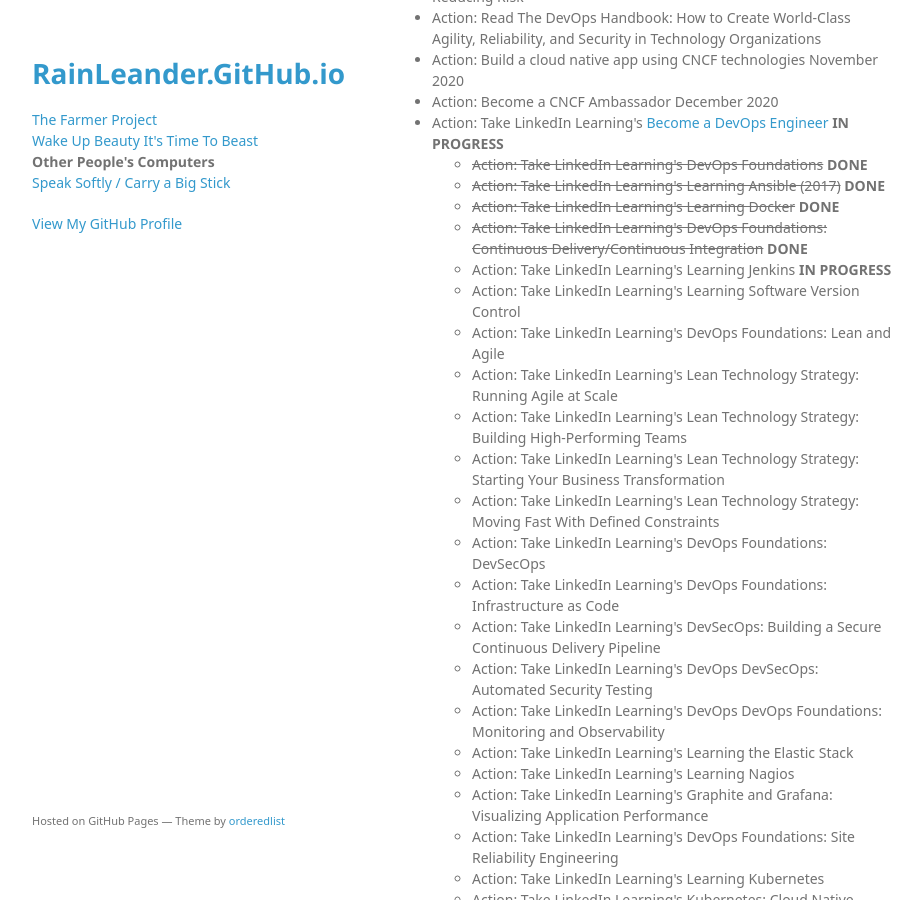
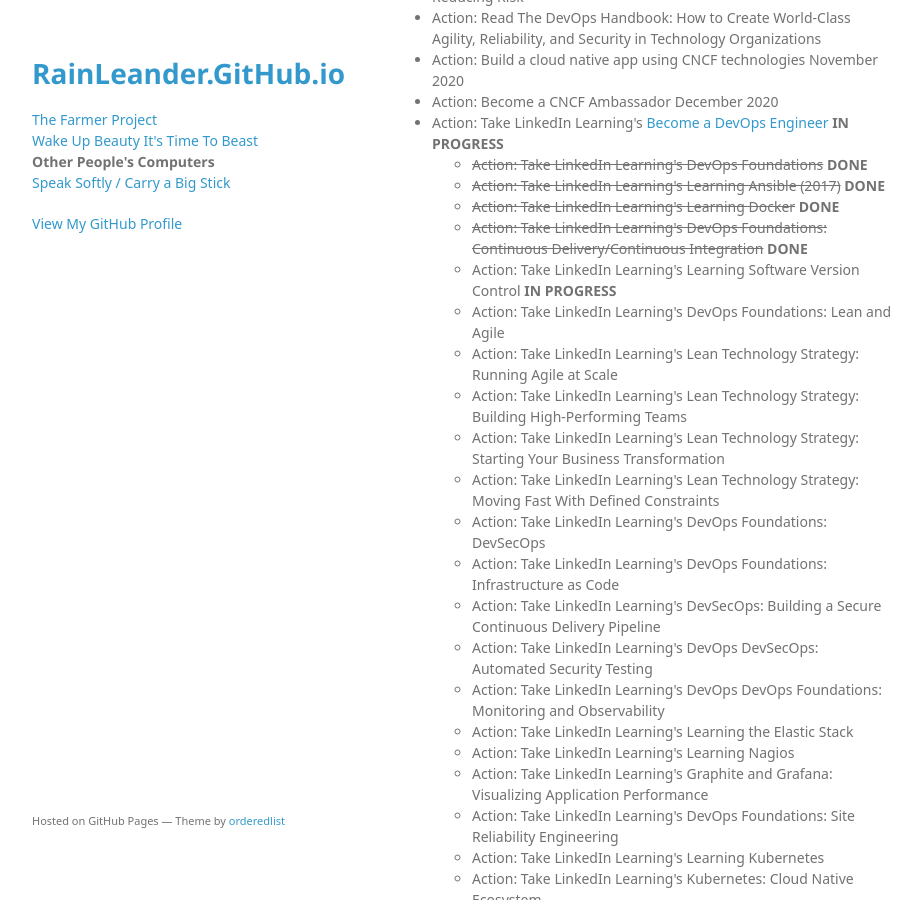
Before and after one commit to rainleander/rainleander.github.io, a Jekyll site: the page other-peoples-computers.html, which Jekyll copies as it is, in a window 1280 px wide and 900 px high, scrolled down 717 px. Shown: the whole window, without its empty margins (178-1100 px from the left). Built offline with Jekyll 4.4.1, drawn with Linux system fonts in a browser that asks for light colours; some web fonts are replaced.

Commit message:
Update other-peoples-computers.html
Signed-off-by: K Rain Leander <rainleander@users.noreply.github.com>

```diff
--- a/other-peoples-computers.html
+++ b/other-peoples-computers.html
@@ -54,8 +54,7 @@
         <li><del>Action: Take LinkedIn Learning's Learning Ansible (2017)</del> <b>DONE</b></li>
         <li><del>Action: Take LinkedIn Learning's Learning Docker</del> <b>DONE</b></li>
         <li><del>Action: Take LinkedIn Learning's DevOps Foundations: Continuous Delivery/Continuous Integration</del> <b>DONE</b></li>
-        <li>Action: Take LinkedIn Learning's Learning Jenkins <b>IN PROGRESS</b></li>
-        <li>Action: Take LinkedIn Learning's Learning Software Version Control</li>
+        <li>Action: Take LinkedIn Learning's Learning Software Version Control <b>IN PROGRESS</b></li>
         <li>Action: Take LinkedIn Learning's DevOps Foundations: Lean and Agile</li>
         <li>Action: Take LinkedIn Learning's Lean Technology Strategy: Running Agile at Scale</li>
         <li>Action: Take LinkedIn Learning's Lean Technology Strategy: Building High-Performing Teams</li>
```
